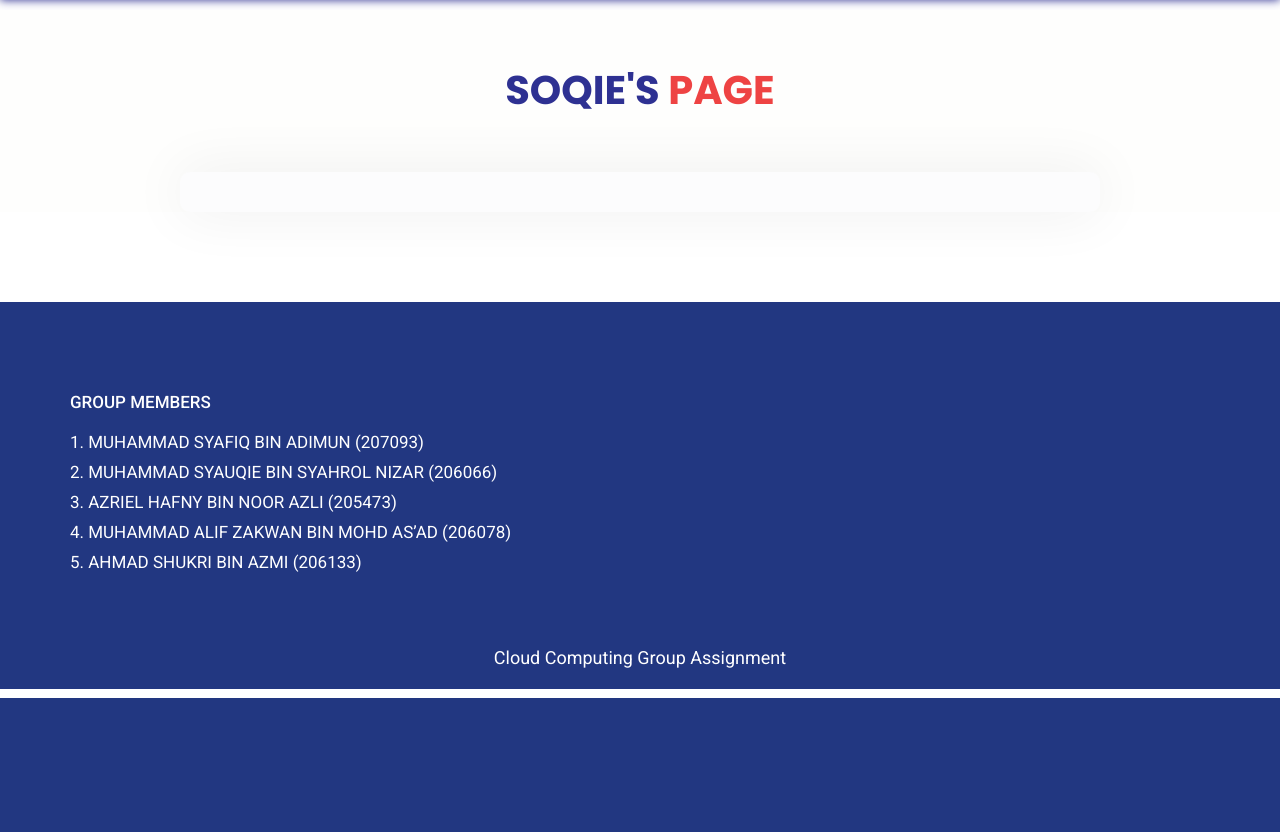
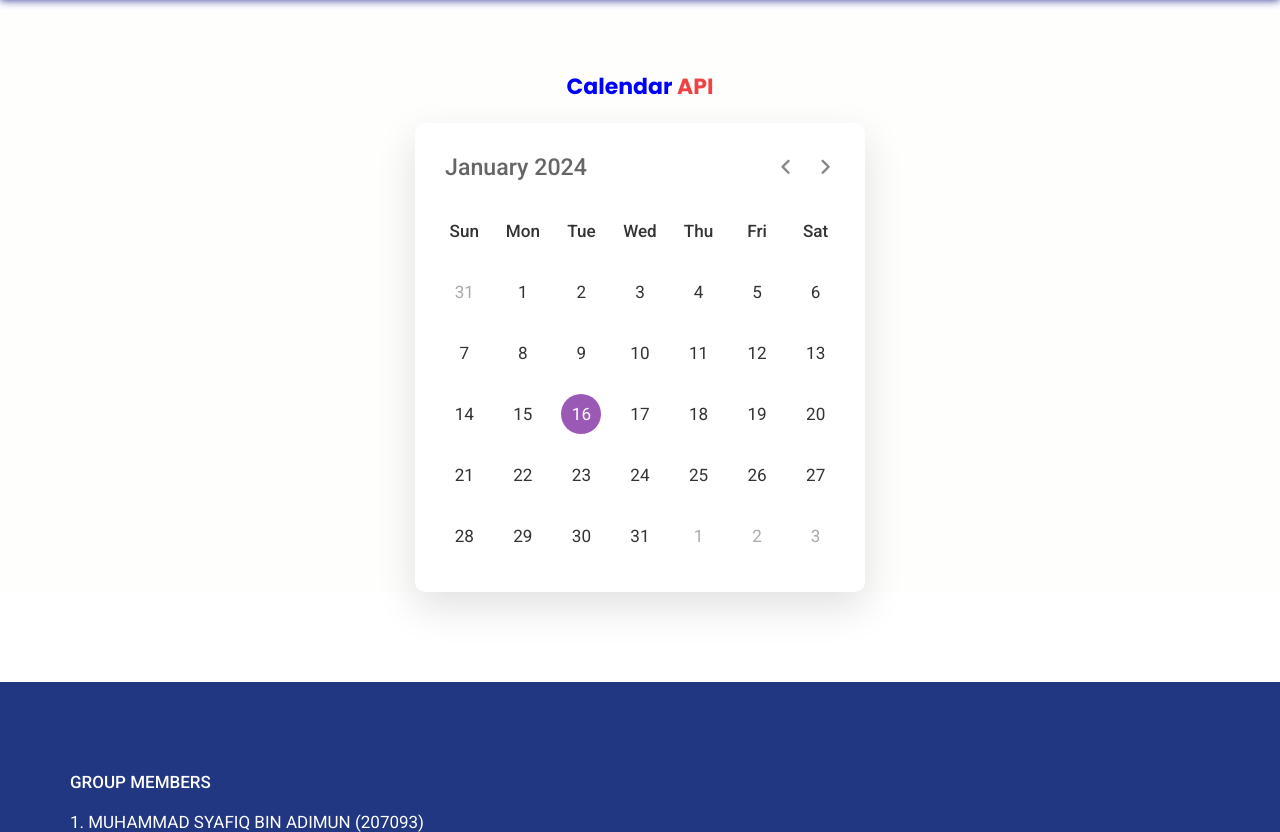
Before and after one commit to msyaafiq/cloud-computing-assignment, a Flask app: page /calendar-api in a window 1280 px wide. Shown: the part 102-934 px from the top of the page. Before the commit the page ends 800 px from the top, so only its background shows below. Run offline with Flask 3, Linux system fonts and the light colour scheme; some libraries are stand-ins or nearby versions.

Commit message:
calendar API Completed

```diff
--- /dev/null
+++ b/static/css/calendar-api.css
@@ -0,0 +1,114 @@
+/* Import Google font - Poppins */
+@import url('https://fonts.googleapis.com/css2?family=Poppins:wght@400;500;600&display=swap');
+
+.calendar-main-container{
+    display: flex;
+    flex-direction: column;
+    justify-content: center;
+
+    .calendar-title-section {
+        text-align: center;
+        margin-bottom: 20px;
+        h2 {
+            color: blue;
+            font-weight: bold;
+        }
+    }
+
+    .calendar-content {
+        display: flex;
+        flex-direction: row;
+        justify-content: center;
+        .wrapper{
+            width: 450px;
+            background: #fff;
+            border-radius: 10px;
+            box-shadow: 0 15px 40px rgba(0,0,0,0.12);
+
+            header{
+                display: flex;
+                align-items: center;
+                padding: 25px 30px 10px;
+                justify-content: space-between;
+                .icons{
+                    display: flex;
+                    span{
+                        height: 38px;
+                        width: 38px;
+                        margin: 0 1px;
+                        cursor: pointer;
+                        color: #878787;
+                        text-align: center;
+                        line-height: 38px;
+                        font-size: 1.9rem;
+                        user-select: none;
+                        border-radius: 50%;
+                    }
+                    span:last-child{
+                        margin-right: -10px;
+                    }
+                }
+                .icons span:hover{
+                    background: #f2f2f2;
+                }
+
+                .current-date{
+                    font-size: 1.45rem;
+                    font-weight: 500;
+                }
+            }
+
+            .calendar{
+                padding: 20px;
+
+                ul{
+                    display: flex;
+                    flex-wrap: wrap;
+                    list-style: none;
+                    text-align: center;
+                }
+                .days{
+                    margin-bottom: 20px;
+                }
+                li{
+                    color: #333;
+                    width: calc(100% / 7);
+                    font-size: 1.07rem;
+                }
+                .weeks li{
+                    font-weight: 500;
+                    cursor: default;
+                }
+                .days li{
+                    z-index: 1;
+                    cursor: pointer;
+                    position: relative;
+                    margin-top: 30px;
+                }
+                li.inactive{
+                    color: #aaa;
+                }
+                li.active{
+                    color: #fff;
+                }
+                li::before{
+                    position: absolute;
+                    content: "";
+                    left: 50%;
+                    top: 50%;
+                    height: 40px;
+                    width: 40px;
+                    z-index: -1;
+                    border-radius: 50%;
+                    transform: translate(-50%, -50%);
+                }
+                li.active::before{
+                    background: #9B59B6;
+                }
+                li:not(.active):hover::before{
+                    background: #f2f2f2;
+                }
+            }
+        }
+    }
+}
--- a/templates/calendar-api.html
+++ b/templates/calendar-api.html
@@ -15,6 +15,10 @@
     <meta name="author" content="" />
 
     <!-- page icon -->
+
+    <link rel="stylesheet" href="https://fonts.googleapis.com/css2?family=Material+Symbols+Rounded:opsz,wght,FILL,GRAD@20..48,100..700,0..1,-50..200">
+    <script src="script.js" defer></script>
+
     <link
       rel="icon"
       href="{{ url_for('static', filename='images/f-logo.ico') }}"
@@ -41,7 +45,14 @@
       rel="stylesheet"
       href="https://netdna.bootstrapcdn.com/font-awesome/4.0.3/css/font-awesome.css"
     />
+
+    <link
+      rel="stylesheet"
+      href="{{ url_for('static', filename = 'css/calendar-api.css') }}"
+    />
     </style>
+
+
 
   </head>
   <!-- body -->
@@ -121,21 +132,37 @@
     <!-- end header inner -->
 
     <!-- about -->
-    <div class="about">
-      <div class="container">
-        <div class="row">
-          <div class="col-md-12">
-            <div class="titlepage text_align_center">
-              <h2>Soqie's<span class="blue_light">    Page</span></h2>
+
+      <div class="about">
+        <div class="calendar-main-container">
+            <div class="calendar-title-section">
+              <h2>Calendar <span class="blue_light">  API</span></h2>
             </div>
-            <div class="col-md-10 offset-md-1">
-              <div class="domain_bg">
+            <div class="calendar-content">
+              <div class="wrapper">
+                <header>
+                    <p class="current-date"></p>
+                    <div class="icons">
+                      <span id="prev" class="material-symbols-rounded">chevron_left</span>
+                      <span id="next" class="material-symbols-rounded">chevron_right</span>
+                    </div>
+                </header>
+
+                <div class="calendar">
+                    <ul class="weeks">
+                      <li>Sun</li>
+                      <li>Mon</li>
+                      <li>Tue</li>
+                      <li>Wed</li>
+                      <li>Thu</li>
+                      <li>Fri</li>
+                      <li>Sat</li>
+                    </ul>
+                    <ul class="days"></ul>
+                </div>
+              </div>
             </div>
-          </div>
         </div>
-
-      </div>
-    </div>
       </div>
     </div>
     <!-- end about -->
@@ -176,6 +203,65 @@
     <script src="{{ url_for('static', filename = 'js/bootstrap.bundle.min.js') }}"></script>
     <!-- sidebar -->
     <script src="{{ url_for('static', filename = 'js/custom.js') }}"></script>
+    <script>
+            const daysTag = document.querySelector(".days"),
+            currentDate = document.querySelector(".current-date"),
+            prevNextIcon = document.querySelectorAll(".icons span");
+
+            // getting new date, current year and month
+            let date = new Date(),
+            currYear = date.getFullYear(),
+            currMonth = date.getMonth();
+
+            // storing full name of all months in array
+            const months = ["January", "February", "March", "April", "May", "June", "July",
+                          "August", "September", "October", "November", "December"];
+
+            const renderCalendar = () => {
+                let firstDayofMonth = new Date(currYear, currMonth, 1).getDay(), // getting first day of month
+                lastDateofMonth = new Date(currYear, currMonth + 1, 0).getDate(), // getting last date of month
+                lastDayofMonth = new Date(currYear, currMonth, lastDateofMonth).getDay(), // getting last day of month
+                lastDateofLastMonth = new Date(currYear, currMonth, 0).getDate(); // getting last date of previous month
+                let liTag = "";
+
+                for (let i = firstDayofMonth; i > 0; i--) { // creating li of previous month last days
+                    liTag += `<li class="inactive">${lastDateofLastMonth - i + 1}</li>`;
+                }
+
+                for (let i = 1; i <= lastDateofMonth; i++) { // creating li of all days of current month
+                    // adding active class to li if the current day, month, and year matched
+                    let isToday = i === date.getDate() && currMonth === new Date().getMonth()
+                                && currYear === new Date().getFullYear() ? "active" : "";
+                    liTag += `<li class="${isToday}">${i}</li>`;
+                }
+
+                for (let i = lastDayofMonth; i < 6; i++) { // creating li of next month first days
+                    liTag += `<li class="inactive">${i - lastDayofMonth + 1}</li>`
+                }
+                currentDate.innerText = `${months[currMonth]} ${currYear}`; // passing current mon and yr as currentDate text
+                daysTag.innerHTML = liTag;
+            }
+
+
+             renderCalendar();
+
+            prevNextIcon.forEach(icon => { // getting prev and next icons
+                icon.addEventListener("click", () => { // adding click event on both icons
+                    // if clicked icon is previous icon then decrement current month by 1 else increment it by 1
+                    currMonth = icon.id === "prev" ? currMonth - 1 : currMonth + 1;
+
+                    if(currMonth < 0 || currMonth > 11) { // if current month is less than 0 or greater than 11
+                        // creating a new date of current year & month and pass it as date value
+                        date = new Date(currYear, currMonth, new Date().getDate());
+                        currYear = date.getFullYear(); // updating current year with new date year
+                        currMonth = date.getMonth(); // updating current month with new date month
+                    } else {
+                        date = new Date(); // pass the current date as date value
+                    }
+                    renderCalendar(); // calling renderCalendar function
+                });
+            });
+    </script>
 
   </body>
 </html>
```
